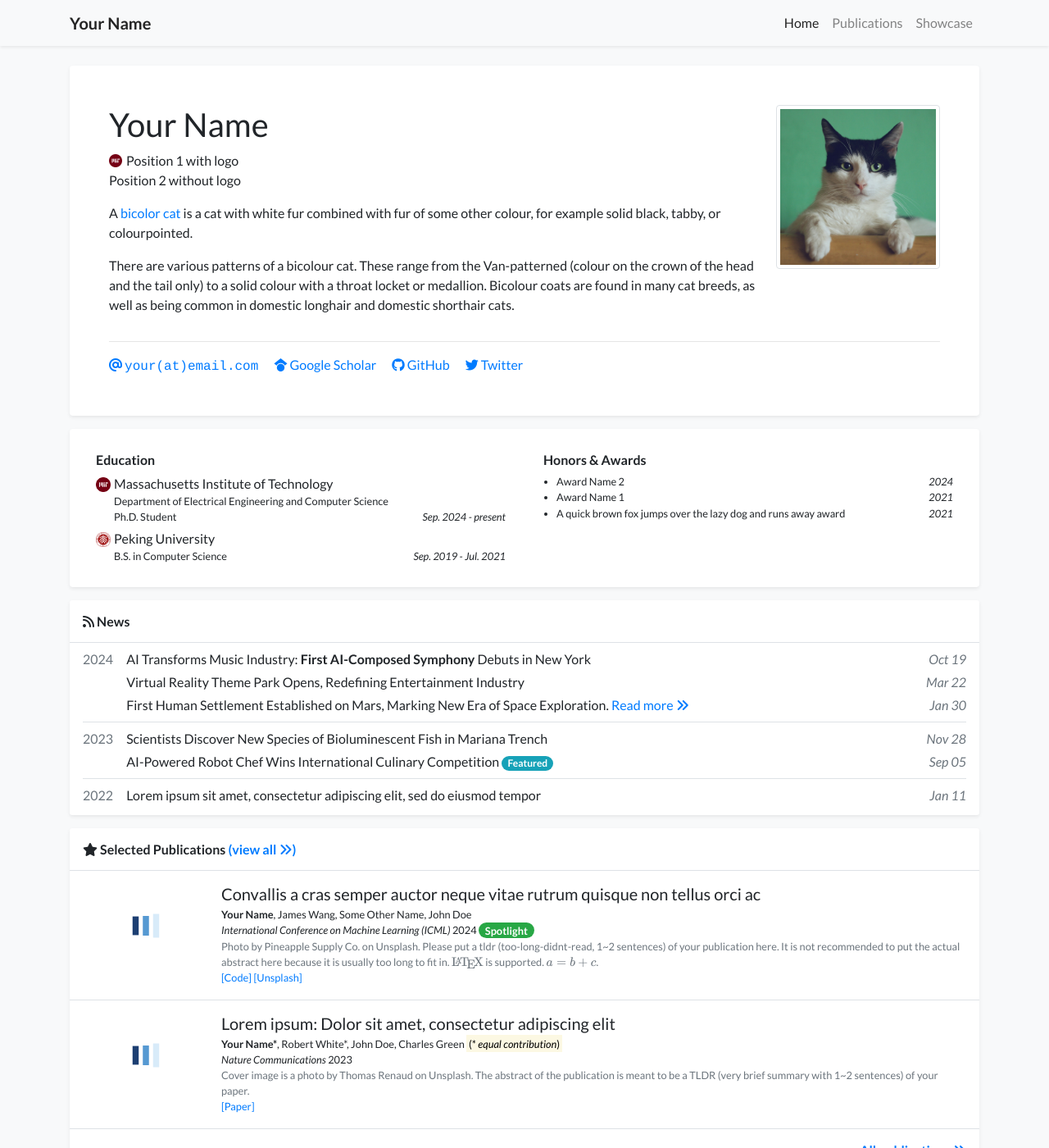
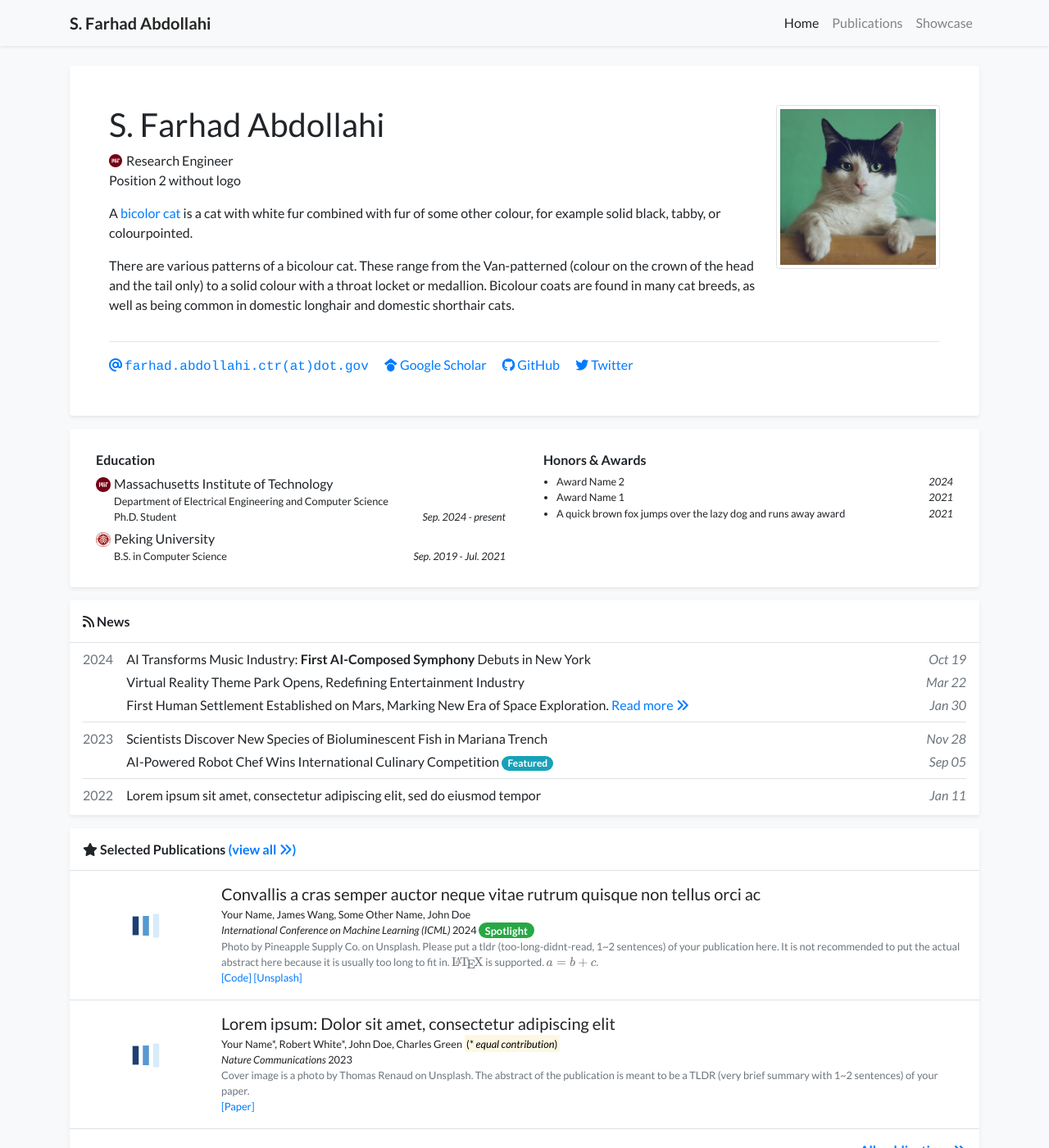
Before and after one commit to farhad-abdollahi/farhad-abdollahi.github.io, a Jekyll site: the page built from index.html, in a window 1280 px wide and 1400 px high. Shown: the whole window at 82% size. Built offline with Jekyll 4.4.1, drawn with Linux system fonts in a browser that asks for light colours; nearby versions of some CDN libraries; a style sheet for code colours, icons or effects is not loaded.

Commit message:
Change name

```diff
--- a/_data/authors.yml
+++ b/_data/authors.yml
@@ -1,4 +1,4 @@
-"Your Name":
+"S. Farhad Abdollahi":
   bold: true
 
 "Robert White":
--- a/_data/profile.yml
+++ b/_data/profile.yml
@@ -1,17 +1,17 @@
-primary_name: "Your Name"
+primary_name: "S. Farhad Abdollahi"
 secondary_name: ""
-navbar_name: "Your Name"
+navbar_name: "S. Farhad Abdollahi"
 
 positions:
 - logo: /assets/images/badges/MIT_Social_circle.png  # Logo is optional
-  name: Position 1 with logo
+  name: Research Engineer
 - name: Position 2 without logo
 
 
-email: "your@email.com"
+email: "farhad.abdollahi.ctr@dot.gov"
 # cv_link: link-to-your-cv-file
-gscholar: xFmQpf4AAAAJ  # This is an example, replace it with your own Google Scholar ID
-github: your_github_id
+gscholar: t5sJ-XwAAAAJ&hl  # This is an example, replace it with your own Google Scholar ID
+github: farhad-abdollahi
 twitter: your_twitter_id  # Do not include the '@' symbol
 # wechat_qrcode: /assets/images/etc/wechat.jpg
 # wechat_prompt: >-
```
